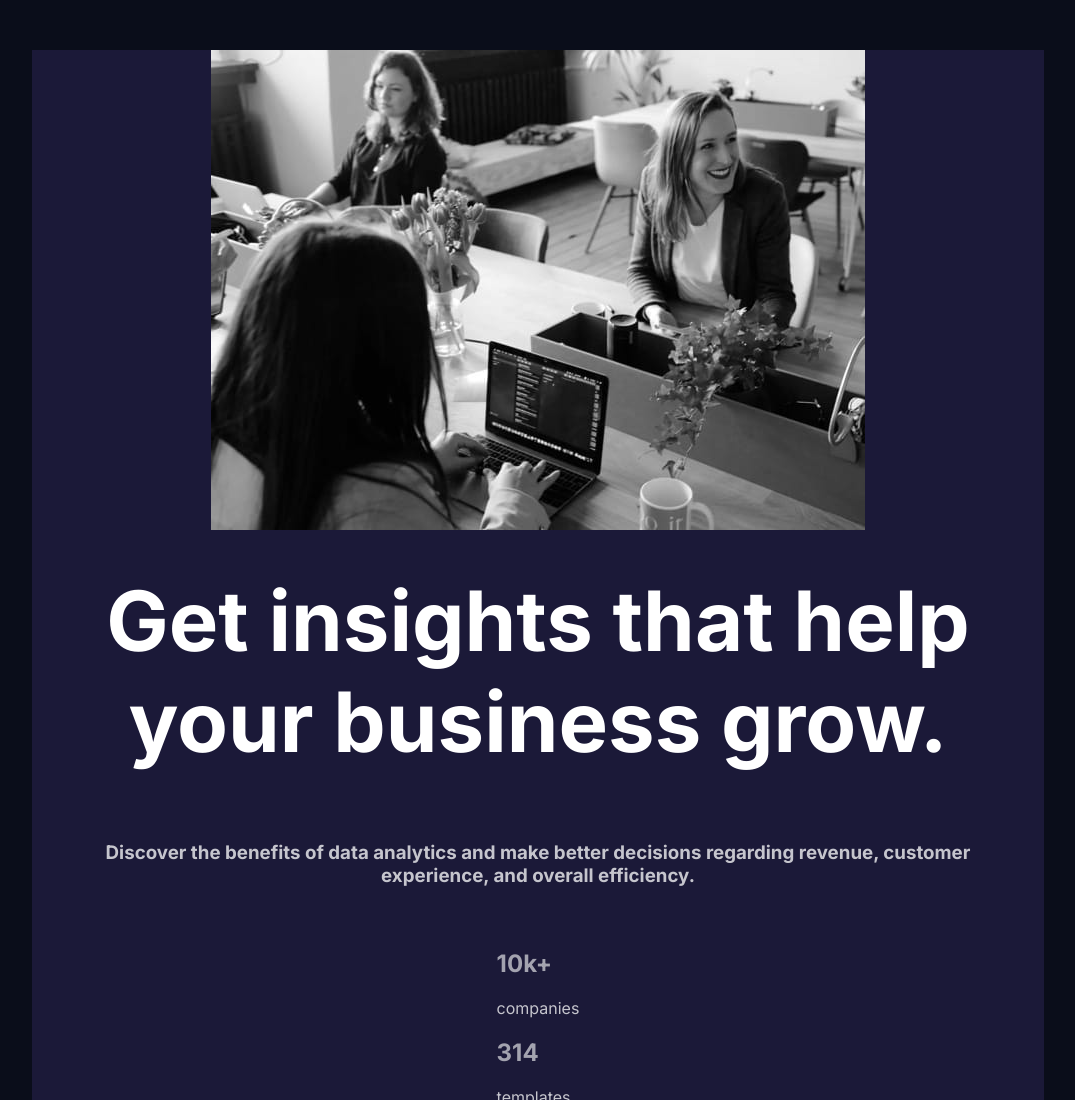
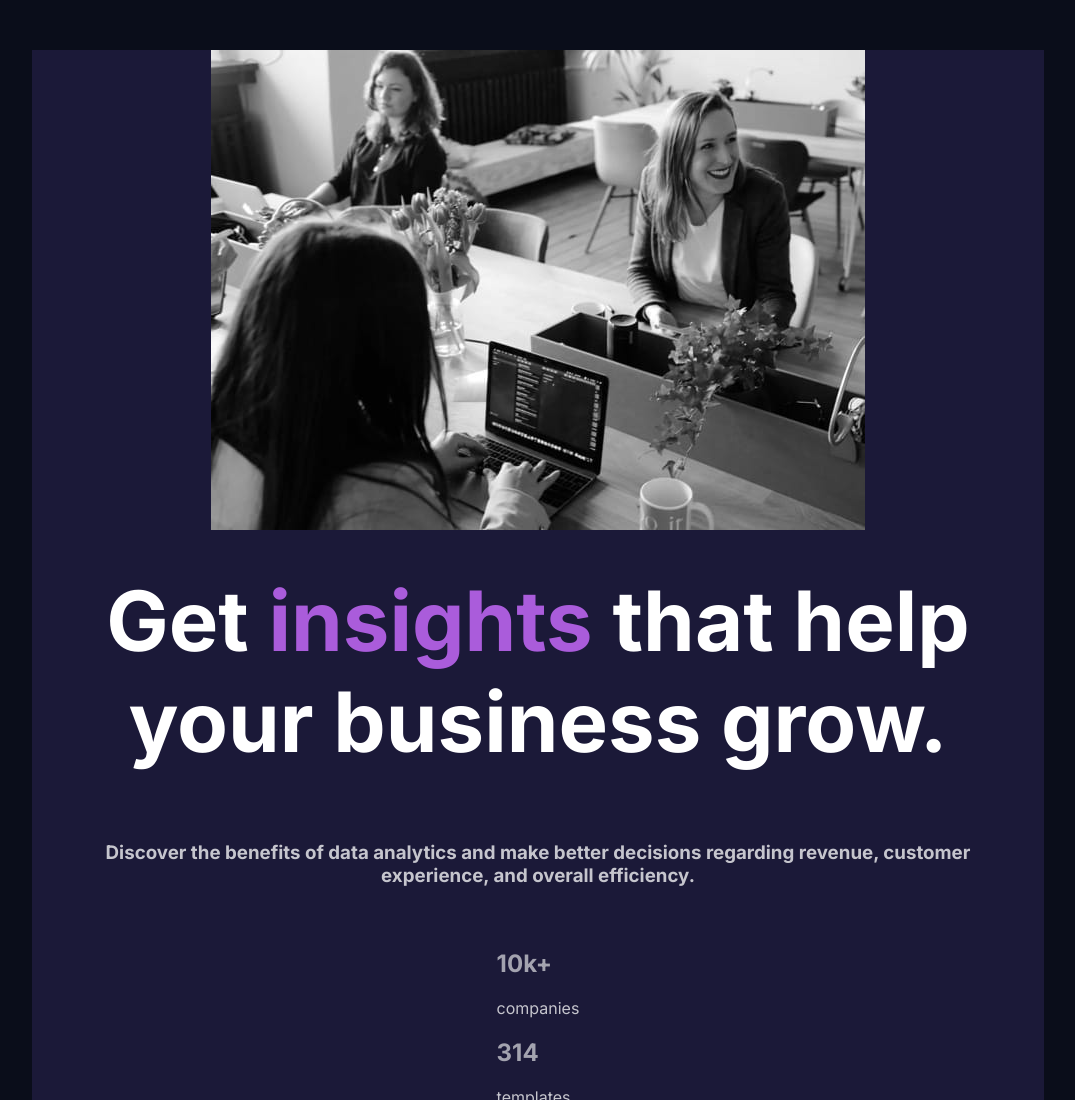
Before and after one commit to crwainstock/fe-mentor-stats-preview, a plain HTML site: page index.html in a window 1280 px wide. Shown: the top 1100 px of the page, without its empty margins (102-1177 px from the left). Drawn offline with Linux system fonts and the light colour scheme.

Commit message:
add span for highlight-text color in h2 text-container

```diff
--- a/index.html
+++ b/index.html
@@ -24,7 +24,10 @@
     <div class="preview-container">
       <img src="./Project Requirements/images/image-header-mobile.jpg" />
       <div class="text-container">
-        <h2>Get insights that help your business grow.</h2>
+        <h2>
+          Get <span class="highlight-text">insights</span> that help your
+          business grow.
+        </h2>
         <h3>
           Discover the benefits of data analytics and make better decisions
           regarding revenue, customer experience, and overall efficiency.
--- a/styles.css
+++ b/styles.css
@@ -25,6 +25,9 @@ body {
   margin-top: 1rem;
   font-size: 6.5vw;
 }
+.highlight-text {
+  color: hsl(277, 64%, 61%);
+}
 .text-container h3 {
   color: hsla(0, 0%, 100%, 0.75);
 }
```
